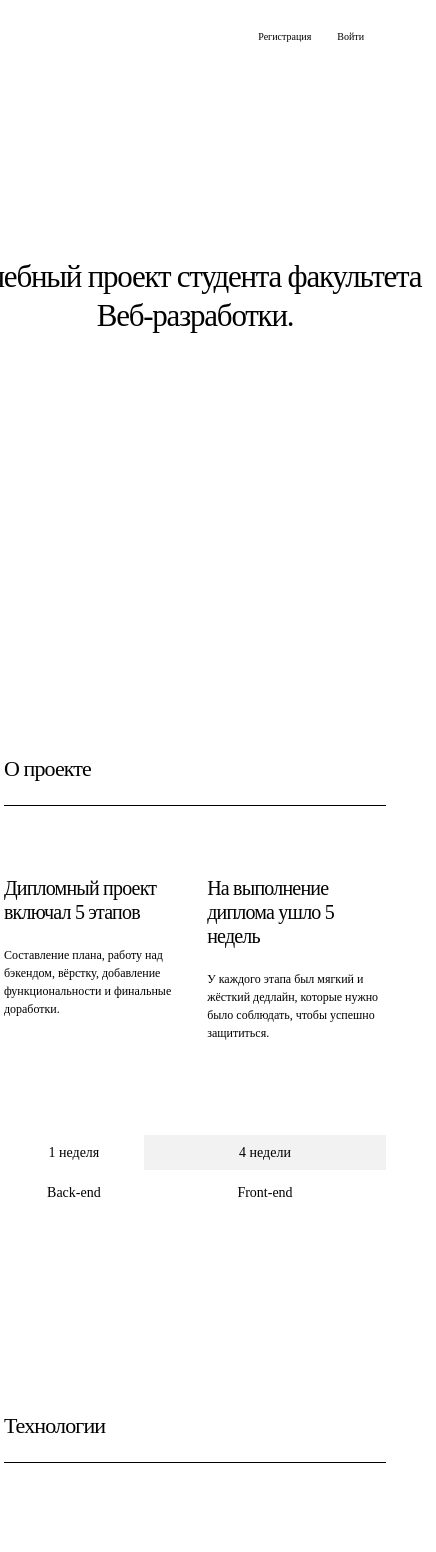
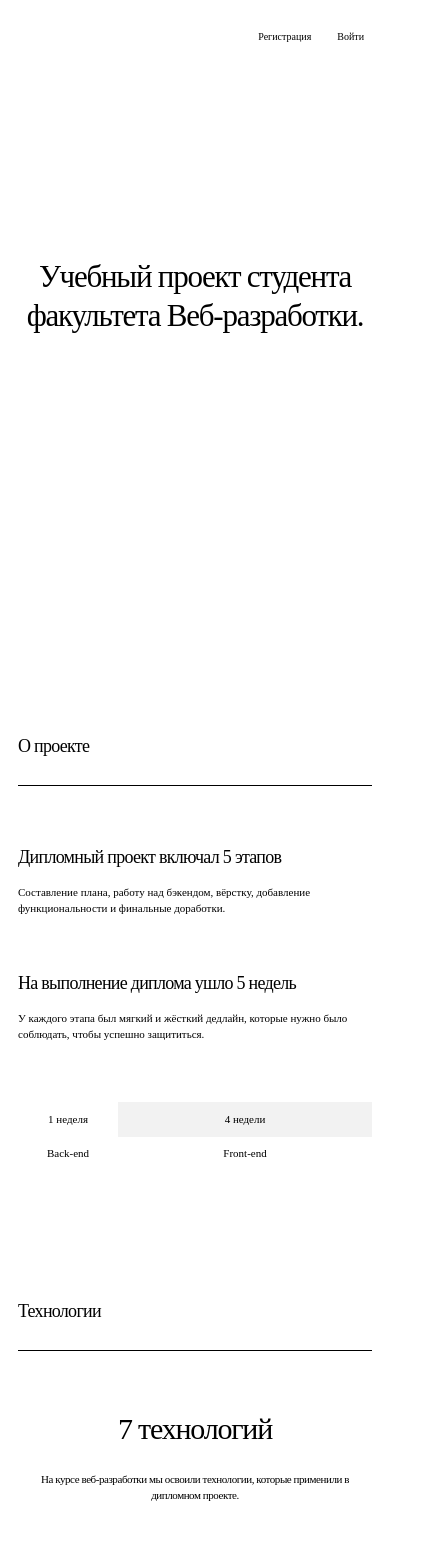
Before and after one commit to Kripns/movie-explorer-frontend, a React (Create React App) app: page / in a window 390 px wide. Shown: the top 1552 px of the page, 436 px wide, since content can reach past the window. Built offline with nearby package versions, Linux system fonts and the light colour scheme; the HTML template or start-up script is replaced by a standard one.

Commit message:
feat/ implement mobile layout for main page

```diff
--- a/src/components/AboutMe/AboutMe.css
+++ b/src/components/AboutMe/AboutMe.css
@@ -70,6 +70,7 @@
   .about-me {
     padding: 90px 50px;
   }
+
   .about-me__avatar {
     width: 255px;
     height: 307px;
@@ -96,3 +97,43 @@
     padding-top: 87px;
   }
 }
+
+@media screen and (max-width: 540px) {
+  .about-me {
+    padding: 70px 14px;
+  }
+
+  .about-me__card {
+    flex-direction: column;
+    align-items: center;
+    gap: 40px;
+    padding-top: 60px;
+  }
+
+  .about-me__avatar {
+    width: 292px;
+    height: 352px;
+  }
+
+  .about-me__heading {
+    font-size: 30px;
+    line-height: 36px;
+  }
+
+  .about-me__subheading {
+    padding-top: 20px;
+    font-size: 11px;
+    line-height: 16px;
+  }
+
+  .about-me__paragraph {
+    padding-top: 20px;
+    font-size: 11px;
+    line-height: 16px;
+  }
+
+  .about-me__link {
+    padding-top: 40px;
+  }
+
+}
--- a/src/components/AboutProject/AboutProject.css
+++ b/src/components/AboutProject/AboutProject.css
@@ -26,7 +26,6 @@
   font-size: 20px;
   line-height: 24px;
   letter-spacing: -0.04em;
-
 }
 
 .table__text {
@@ -97,3 +96,46 @@
     font-weight: 400;
   }
 }
+
+@media screen and (max-width: 540px) {
+  .about-project {
+    padding: 70px 18px;
+  }
+
+  .table {
+    flex-direction: column;
+    gap: 56px;
+    padding: 60px 0;
+  }
+
+  .table__cell {
+    gap: 16px;
+  }
+
+  .table__heading {
+    font-size: 18px;
+    line-height: 22px;
+  }
+
+  .table__text {
+    font-size: 11px;
+    line-height: 16px;
+  }
+
+  .two-columns {
+    grid-template-columns: 100px auto;
+  }
+
+  .two-columns__heading {
+    padding-block: 11px;
+    font-size: 11px;
+    line-height: 13px;
+  }
+
+  .two-columns__text {
+    padding-top: 10px;
+    font-size: 11px;
+    line-height: 13px;
+  }
+
+}
--- a/src/components/Content/Content.css
+++ b/src/components/Content/Content.css
@@ -13,5 +13,12 @@
   line-height: 27px;
   letter-spacing: -0.04em;
   color: var(--black-text);
+}
 
+@media screen and (max-width: 540px) {
+  .content__title {
+    font-size: 18px;
+    line-height: 22px;
+    padding-bottom: 28px;
+  }
 }
--- a/src/components/Footer/Footer.css
+++ b/src/components/Footer/Footer.css
@@ -54,5 +54,37 @@
 @media screen and (max-width: 768px) {
   .footer {
     padding-inline: 30px;
+    background: var(--white-background);
   }
 }
+
+@media screen and (max-width: 540px) {
+  .footer {
+    padding-inline: 10px;
+  }
+
+  .footer__text {
+    font-size: 12px;
+    line-height: 15px;
+    padding-bottom: 21px;
+  }
+
+  .footer__info {
+    flex-direction: column-reverse;
+    align-items: center;
+    gap: 30px;
+    padding-top: 30px;
+  }
+
+  .footer__date {
+    font-size: 12px;
+    line-height: 15px;
+    color: var(--gray-text);
+  }
+
+  .footer__links {
+    flex-direction: column;
+    align-items: center;
+    gap: 12px;
+  }
+}
--- a/src/components/Portfolio/Portfolio.css
+++ b/src/components/Portfolio/Portfolio.css
@@ -41,6 +41,8 @@
   height: 17px;
   align-self: center;
   background: url(../../images/link-arrow.png);
+  background-size: cover;
+  background-position: center;
   transition: opacity .3s;
 }
 
@@ -57,3 +59,24 @@
     font-size: 28px;
   }
 }
+
+@media screen and (max-width: 540px) {
+  .portfolio {
+    padding: 0 14px 50px;
+  }
+
+  .portfolio__heading {
+    padding-bottom: 20px;
+    font-size: 14px;
+  }
+
+  .portfolio__link-text {
+    font-size: 18px;
+    line-height: 28px;
+  }
+
+  .portfolio__link-arrow {
+    width: 11px;
+    height: 11px;
+  }
+}
--- a/src/components/Promo/Promo.css
+++ b/src/components/Promo/Promo.css
@@ -59,5 +59,6 @@
     height: 230px;
     align-self: inherit;
     background-size: cover;
+    background-position: center;
   }
 }
--- a/src/components/Techs/Techs.css
+++ b/src/components/Techs/Techs.css
@@ -61,3 +61,27 @@
     line-height: 18px;
   }
 }
+
+@media screen and (max-width: 540px) {
+  .techs {
+    padding: 70px 18px;
+    background: var(--white-background);
+  }
+
+  .techs__heading {
+    padding-top: 60px;
+    font-size: 30px;
+    line-height: 36px;
+  }
+
+  .techs__subheading {
+    padding-top: 24px;
+    font-size: 11px;
+    line-height: 16px;
+  }
+
+  .techs__list {
+    padding: 50px 53px 0;
+  }
+
+}
```
